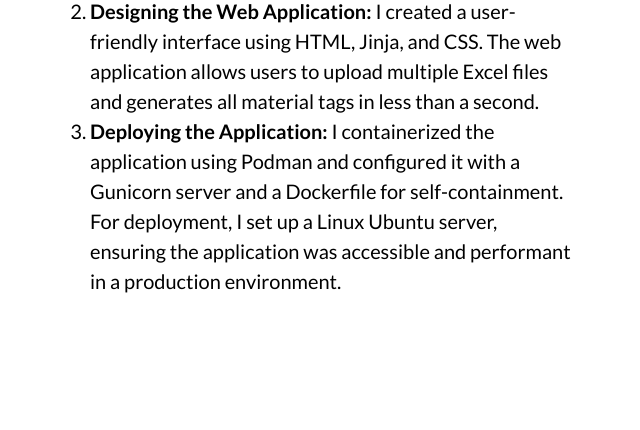
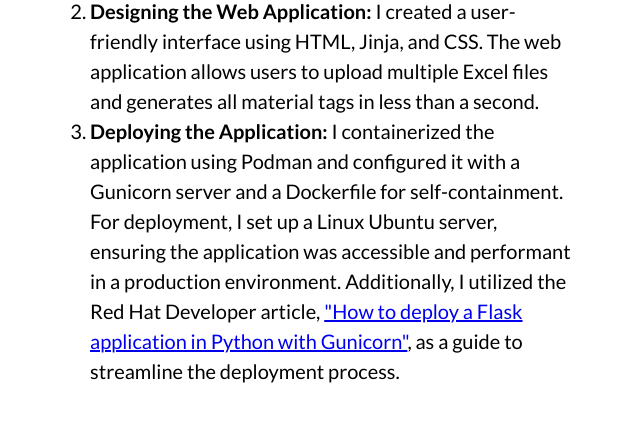
Before and after one commit to jjoshualleung/portfolio, a Flask app: page /projects/material-wo-generator-web-application in a window 1280 px wide. Shown: the part 3603-4033 px from the top of the page, without its empty margins (190-830 px from the left). Before the commit the page ends 3896 px from the top, so only its background shows below. Run offline with Flask 3, Linux system fonts and the light colour scheme.

Commit message:
Attach link to project as reference

```diff
--- a/templates/project_material-wo-generator-web-application.html
+++ b/templates/project_material-wo-generator-web-application.html
@@ -99,8 +99,9 @@
                             <li>
                                 <strong>Designing the Web Application:</strong> I created a user-friendly interface using HTML, Jinja, and CSS. The web application allows users to upload multiple Excel files and generates all material tags in less than a second.
                             </li>
-                            <li>
+                           <li>
                                 <strong>Deploying the Application:</strong> I containerized the application using Podman and configured it with a Gunicorn server and a Dockerfile for self-containment. For deployment, I set up a Linux Ubuntu server, ensuring the application was accessible and performant in a production environment.
+                                Additionally, I utilized the Red Hat Developer article, <a href="https://developers.redhat.com/articles/2023/08/17/how-deploy-flask-application-python-gunicorn#the_application" target="_blank">"How to deploy a Flask application in Python with Gunicorn"</a>, as a guide to streamline the deployment process.
                             </li>
                         </ol>
                     </section>
```
